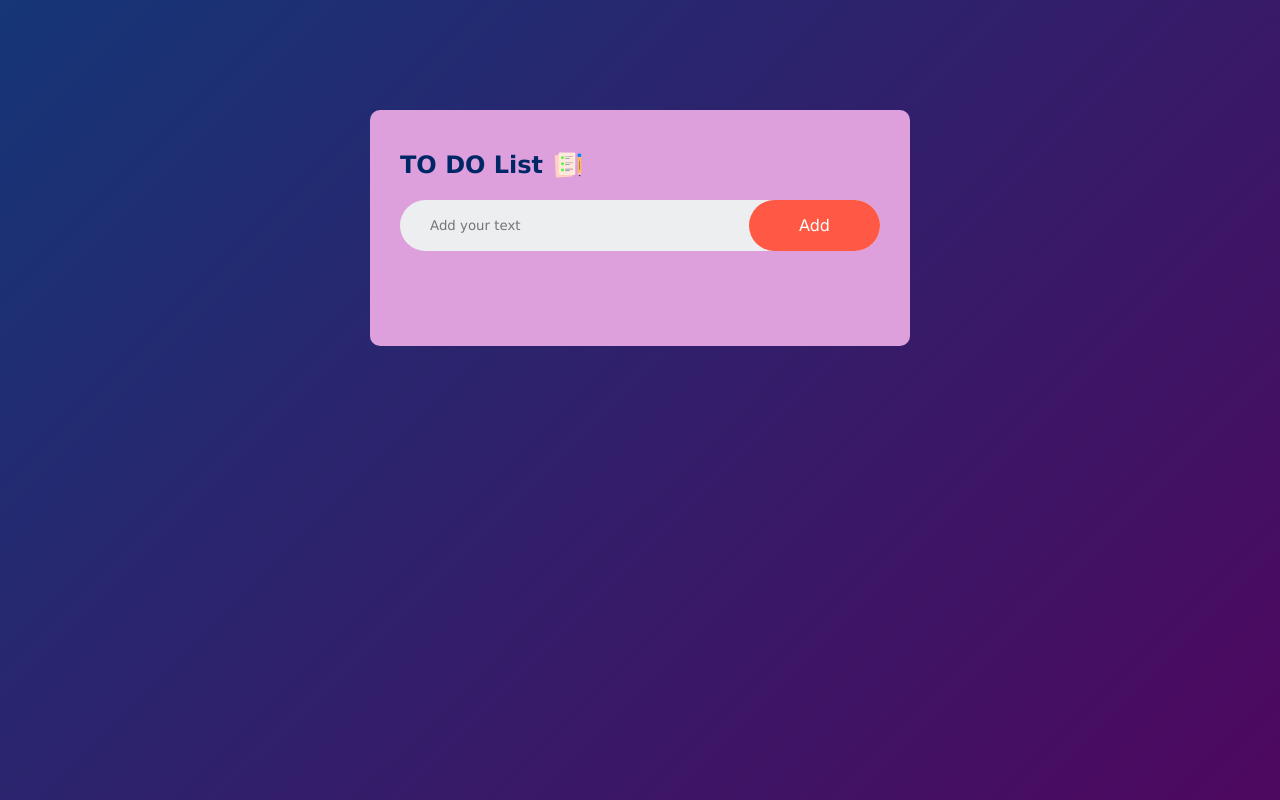
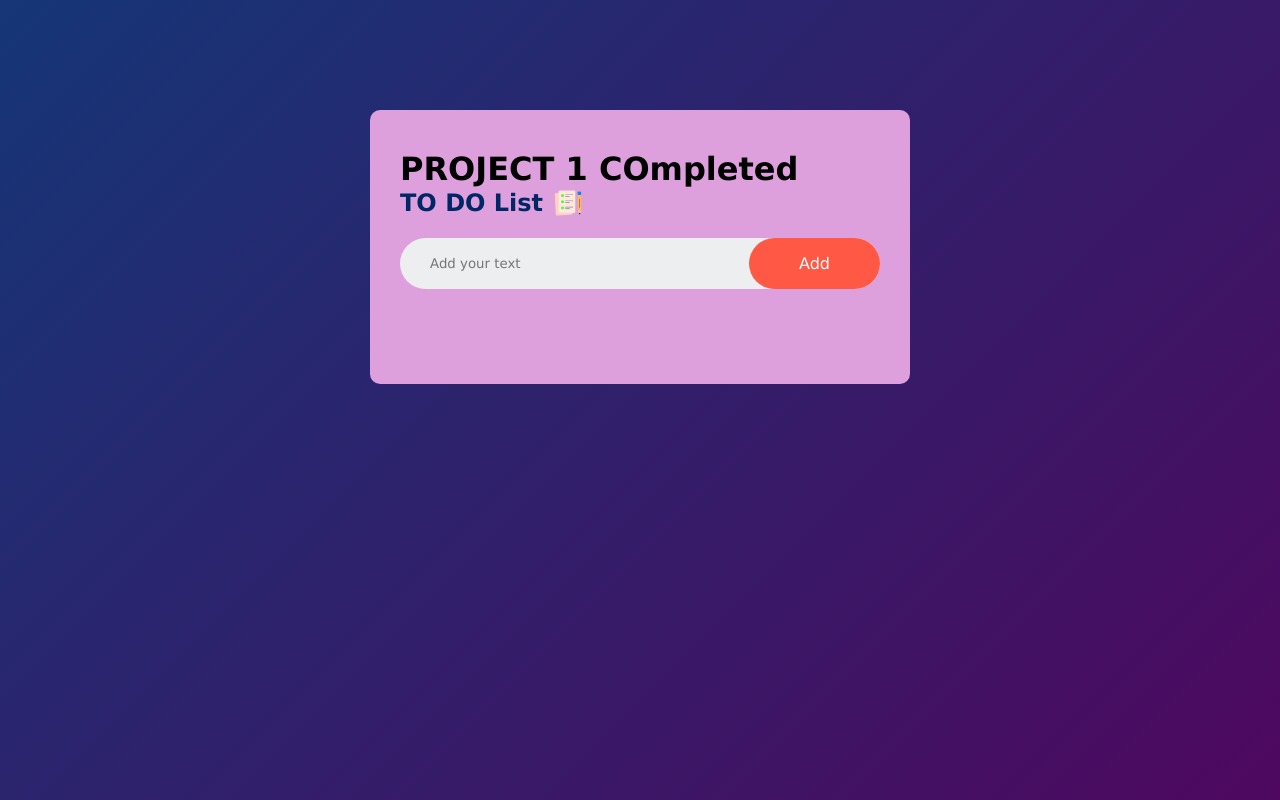
Before and after one commit to theaatosh/Todolist, a plain HTML site: page index.html in a window 1280 px wide. Drawn offline with Linux system fonts and the light colour scheme.

Commit message:
h1 changed

```diff
--- a/index.html
+++ b/index.html
@@ -10,6 +10,7 @@
   <body>
     <div class="container">
       <div class="todo_app">
+        <h1>PROJECT 1 COmpleted</h1>
         <h2>TO DO List<img src="icon.png" alt="icon" /></h2>
         <div class="row">
           <input type="text" id="input-box" placeholder="Add your text" />
```
